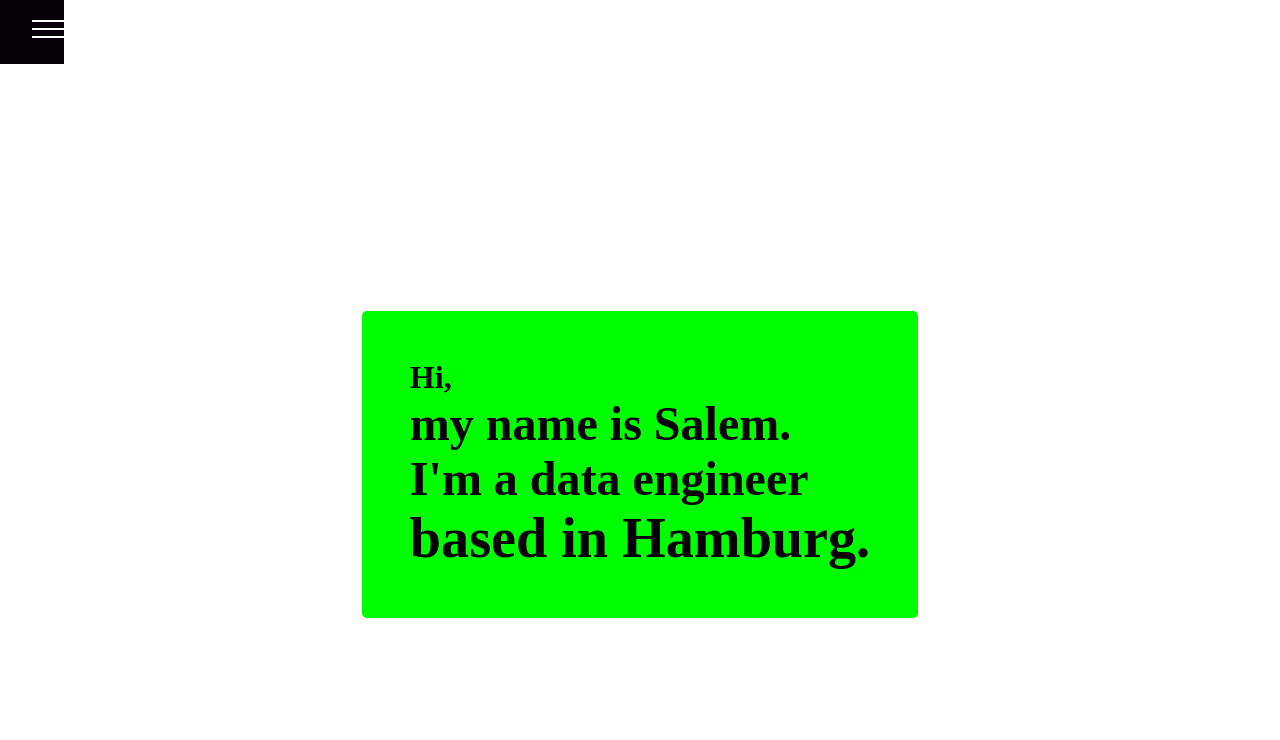
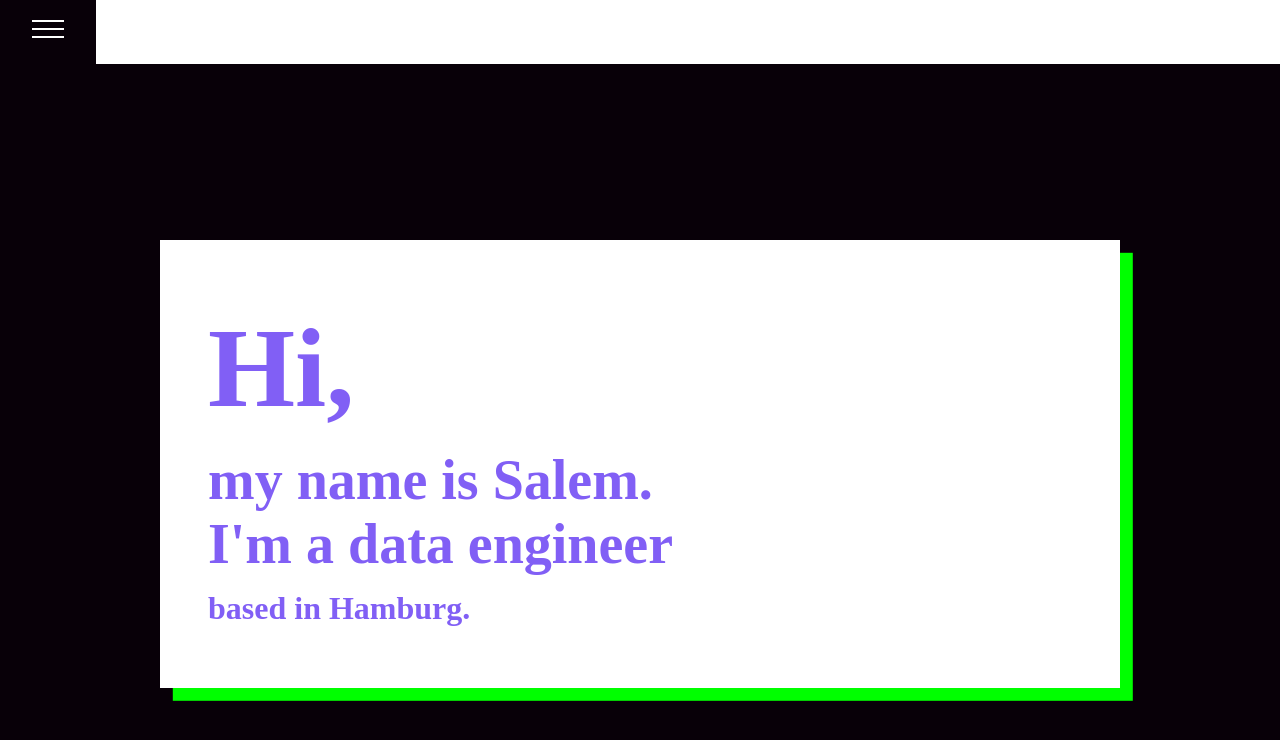
Before and after one commit to salaami/portfolio, a React (Create React App) app: page / in a window 1280 px wide. Shown: the top 740 px of the page. Built offline with nearby package versions, Linux system fonts and the light colour scheme; a web font is replaced by a local one.

Commit message:
Redesigning the layout.

```diff
--- a/src/components/CardItem.css
+++ b/src/components/CardItem.css
@@ -2,14 +2,13 @@
   margin-top:3rem;
   width: 300px;
   overflow: hidden;
-  box-shadow: 0px 0px 15px -5px;
   transition: 0.3s;
   animation: ease-in-out;
+  background-color: #FFFFFF;
 }
 
 .card-container:hover{
-  transform: scale(1.1);
-  box-shadow: 0px 0px 15px -5px;
+  transform: scale(1.02);
 }
 
 .image-container img{
@@ -49,7 +48,3 @@ h3,p{
   transition: 0.2s;
   margin-top: 0.5rem;
 }
-
-.btn:hover{
-
-}
--- a/src/components/CardItem.js
+++ b/src/components/CardItem.js
@@ -10,7 +10,7 @@ var CardItem = (props) => {
             </div>
             <div className="card-content">
                 <div className="card-title">
-                    <h3>{props.title}</h3>
+                    <h4>{props.title}</h4>
                 </div>
                 <div className="card-body">
                     <p>{props.body}</p>
--- a/src/components/ContactForm.css
+++ b/src/components/ContactForm.css
@@ -8,16 +8,15 @@
 
 .form-box h2{
     margin-block: 2rem;
-    font-size: 30px;
 }
 
 .form-box input, textarea{
     display: block;
-    width: 50%;
+    width: 60vh;
     padding: .5rem .8rem .5rem .8rem;
     margin: .9vw 0 ;
-    border-radius: 10px;
     font-size: 20px;
+    width: 100vh;
 }
 
 .form-box textarea{
@@ -30,8 +29,8 @@
     cursor: pointer;
     font-size: 20px;
     position:relative;
-    margin: 1rem 0 1rem 1rem;
-    border-radius: 20px 20px 20px 20px;
+    margin: 1rem 1rem 1rem 0;
+    border-radius: .3rem;
 }
 
 .submitBtn:hover{
--- a/src/components/Navbar.css
+++ b/src/components/Navbar.css
@@ -9,11 +9,12 @@
 
 .menu-bars {
     margin-left: 2rem;
+    margin-right: 2rem;
     font-size: 2rem;
 }
 
 .nav-menu {
-    width: 40vh;
+    width: 45vh;
     height: 100vh;
     display: flex;
     justify-content: center;
@@ -40,10 +41,10 @@
 }
 
 .nav-text a {
-    color: #FFFFFF;
+    color: #080008;
     text-decoration:none;
-    font-size: 7vh;
-    width: 4em;
+    font-size: 3rem;
+    width: 5em;
     height: 100%;
     display: flex;
     align-items: center;
@@ -52,7 +53,11 @@
 }
 
 .nav-text a:hover {
-background-color: #4D0098;
+    background-color: #080008;
+    color: white;
+    transition: 1s background ease;
+    width: auto;
+    height: auto;
 }
 
 .nav-menu-items {
--- a/src/index.css
+++ b/src/index.css
@@ -22,23 +22,50 @@
   padding: 0;
   position: top;
   font-family: 'SuissIntlMono-Regular';
+  top: 0;
+  bottom: 0;
+  left: 0;
+  right: 0;
 }
 
 .pages {
+  height: 100vh;
   display: flex;
   flex-direction:column;
   align-items:center;
   justify-content: center;
   font-size: 1rem;
-  color: #080008;
-  background-color: #FFFFFF;
-  height: 100vh ;
+  color: #815FF5;
+  background-color: #080008;
+
 }
 
 .text-box {
-  width: auto;
+  width: 120vh;
+  height: auto;
   padding: 3rem;
   margin: 1rem;
-  background-color: #00FF00;
-  border-radius: 0.3rem;
+  background-color: #FFFFFF;
+
+  box-shadow: 0.8rem 0.8rem #00FF00;
 }
+
+h1 {
+  font-size: 7rem;
+  line-height: 10rem;
+}
+
+h2 {
+  font-size: 3.5rem;
+  line-height: 4rem;
+}
+
+h3 {
+  font-size: 2rem;
+  line-height:4rem;
+}
+
+h4 {
+  font-size: 1rem;
+  line-height: 1rem;
+  }
```
